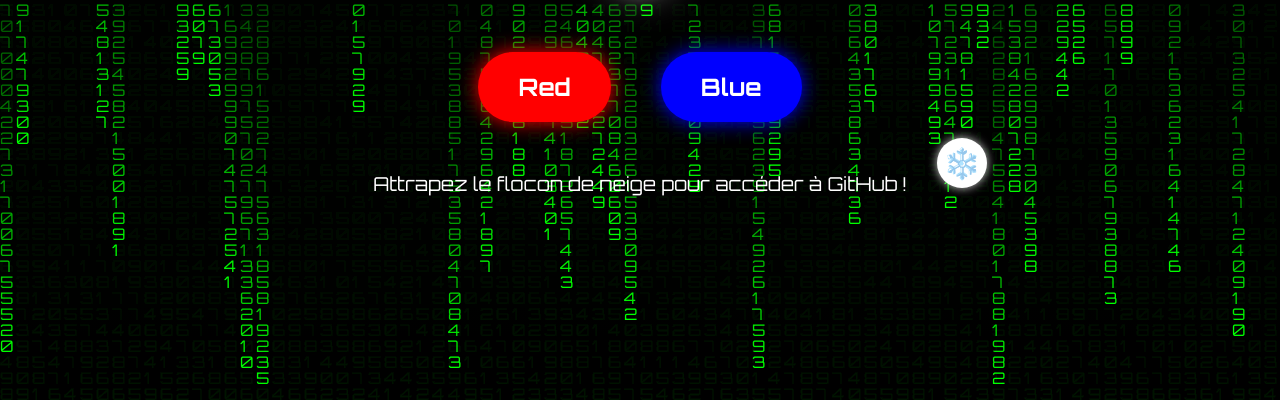
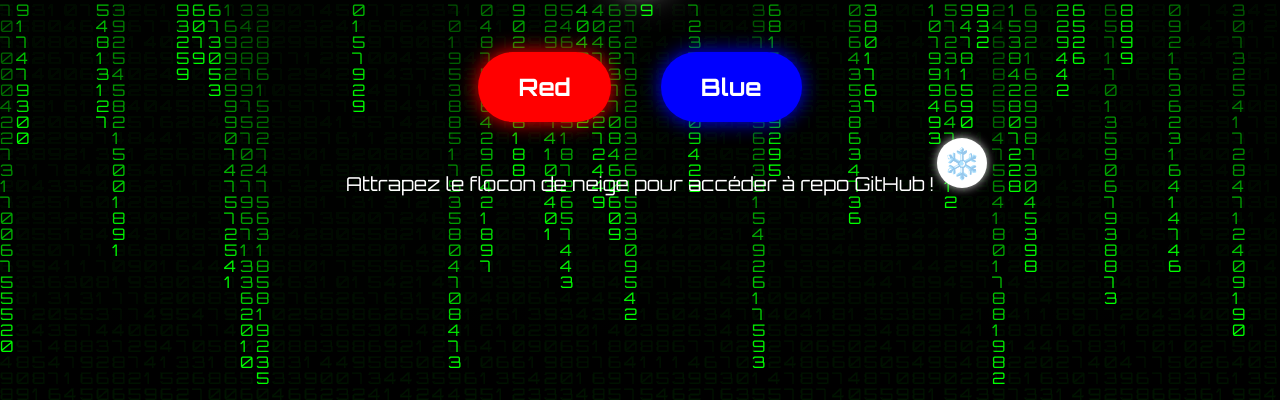
Before and after one commit to Nyamek0/no-l-matrix-, a plain HTML site: page index.html in a window 1280 px wide. Shown: the part 400-800 px from the top of the page. Drawn offline with Linux system fonts and the light colour scheme.

Commit message:
Add files via upload

```diff
--- a/index.html
+++ b/index.html
@@ -16,7 +16,7 @@
                 <div class="pill blue" onclick="choosePill('blue')">Blue</div>
             </div>
             <div id="result"></div>
-            <p class="instruction">Attrapez le flocon de neige pour accéder à GitHub !</p>
+            <p class="instruction">Attrapez le flocon de neige pour accéder à repo GitHub !</p>
             <a href="https://github.com/Nyamek0/no-l-matrix-.git" target="_blank">
                 <button id="catchButton" class="snowflake">Attrapez-moi !</button>
             </a>
```
